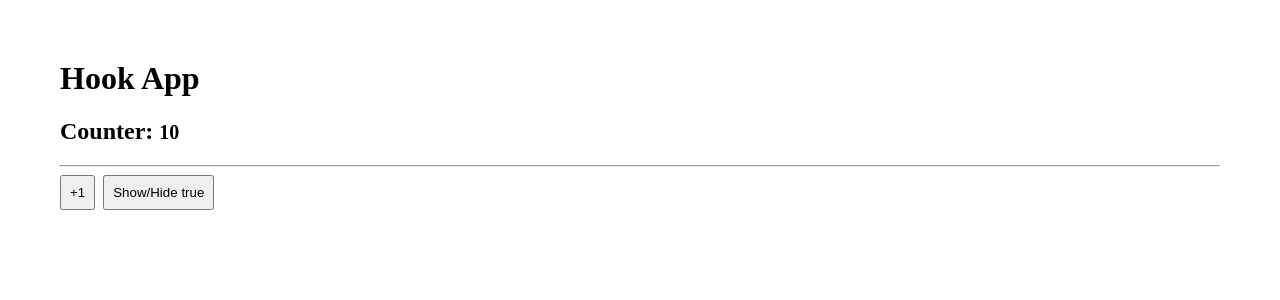
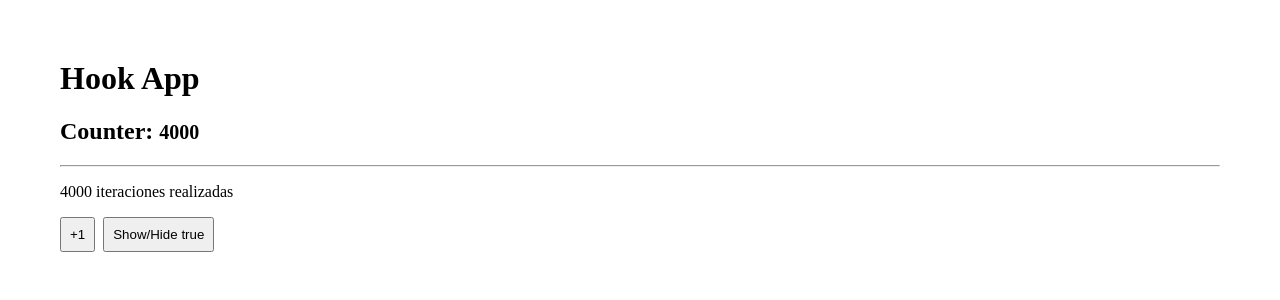
Before and after one commit to Ariel2911/hook-app, a React (Vite) app: page / in a window 1280 px wide. Shown: the top 300 px of the page. Built offline with nearby package versions, Linux system fonts and the light colour scheme.

Commit message:
Agrega <MemoHook />

```diff
--- /dev/null
+++ b/src/06-momos/MemoHook.jsx
@@ -0,0 +1,36 @@
+import { useState } from 'react';
+import { useCounter } from '../hook';
+import { useMemo } from 'react';
+
+const heavyStuff = (iterationNumber) => {
+  for (let i = 0; i < iterationNumber; i++) {
+    console.log('Iterando');
+  }
+
+  return `${iterationNumber} iteraciones realizadas`;
+};
+
+export const MemoHook = () => {
+  const { counter, increment } = useCounter(4000);
+
+  const [show, setShow] = useState(true);
+
+  const memorizeValue = useMemo(() => heavyStuff(counter), [counter]);
+
+  return (
+    <>
+      <h2>
+        Counter: <small>{counter}</small>{' '}
+      </h2>
+      <hr />
+
+      <p>{memorizeValue}</p>
+
+      <button onClick={() => increment()}>+1</button>
+
+      <button onClick={() => setShow(!show)}>
+        Show/Hide {JSON.stringify(show)}
+      </button>
+    </>
+  );
+};
--- a/src/HookApp.jsx
+++ b/src/HookApp.jsx
@@ -5,7 +5,8 @@
 // import { MultipleCustomHooks } from './03-examples/MultipleCustomHooks';
 // import { FocusScreen } from './04-useRef/FocusScreen';
 // import { Layout } from './05-useLayoutEffect/Layout';
-import { Memorize } from './06-momos/Memorize';
+// import { Memorize } from './06-momos/Memorize';
+import { MemoHook } from './06-momos/MemoHook';
 
 export const HookApp = () => {
   return (
@@ -18,7 +19,8 @@
       {/* <MultipleCustomHooks /> */}
       {/* <FocusScreen /> */}
       {/* <Layout /> */}
-      <Memorize />
+      {/* <Memorize /> */}
+      <MemoHook />
     </>
   );
 };
```
